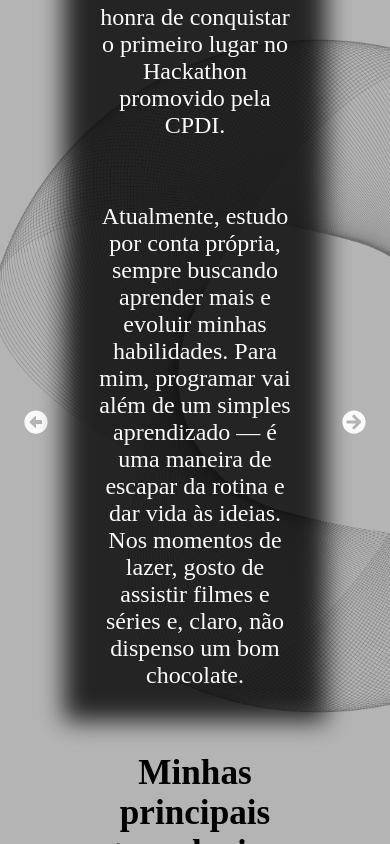
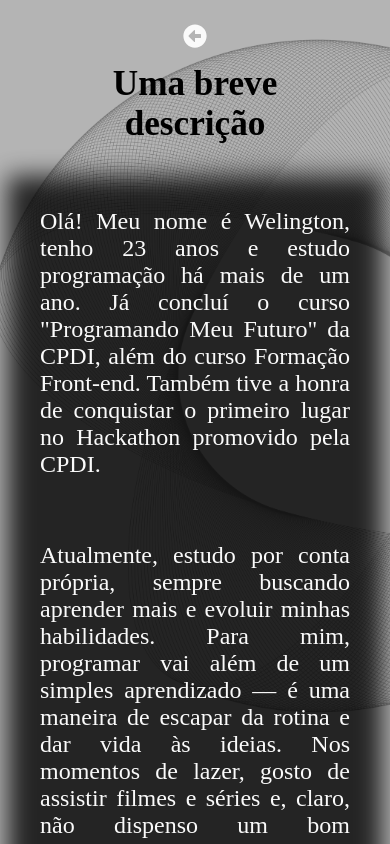
Before and after one commit to Welington1209/portfolio-oficial, a React (Vite) app: page /portfolio-oficial/about in a window 390 px wide. Built offline with nearby package versions, Linux system fonts and the light colour scheme.

Commit message:
ajuste no responsivo do about

```diff
--- a/src/styles/About.css
+++ b/src/styles/About.css
@@ -92,6 +92,8 @@
     overflow: auto;
     padding: 0.5rem;
     justify-content: space-between;
+    flex-direction: column;
+
   }
   .paragraph-container {
     flex-direction: column;
@@ -99,6 +101,7 @@
 
   .text-description {
     width: 100%;
+    text-align: justify;
   }
 
   .text-description:first-child {
```
